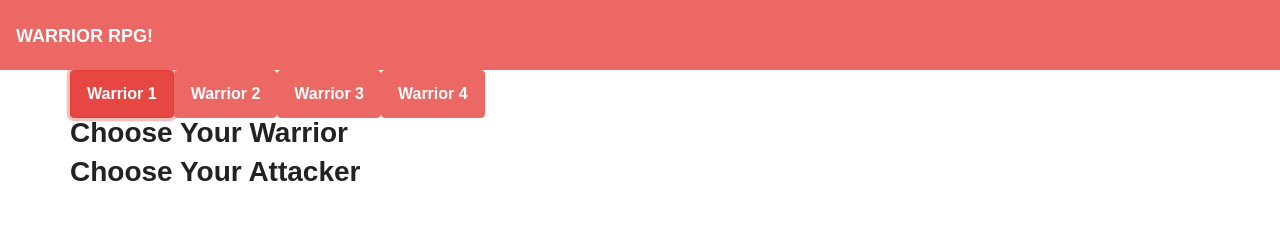
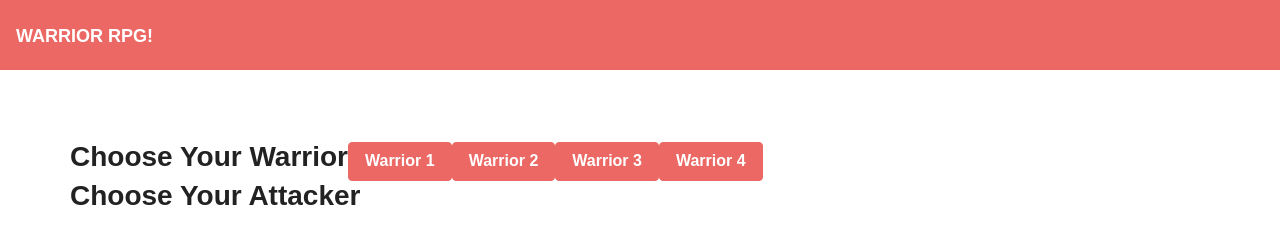
Before and after one commit to rkoskulics/week-4-challenge, a plain HTML site: page index.html in a window 1280 px wide. Both pictures are taken after a click on the button "Warrior 1". Drawn offline with nearby package versions, Linux system fonts and the light colour scheme; a web font is replaced by a local one.

Commit message:
Minor Changes

```diff
--- a/index.html
+++ b/index.html
@@ -17,10 +17,10 @@
 		<div class="row" id="row1">
 			<br>
 			<br>
-			<button id="warrior-1" type="button" class="btn btn-primary">Warrior 1</button>
-			<button id="warrior-2" type="button" class="btn btn-primary">Warrior 2</button>
-			<button id="warrior-3" type="button" class="btn btn-primary">Warrior 3</button>
-			<button id="warrior-4" type="button" class="btn btn-primary">Warrior 4</button>
+			<button id="warrior" type="button" class="btn btn-primary" value="1">Warrior 1</button>
+			<button id="warrior" type="button" class="btn btn-primary" value="2">Warrior 2</button>
+			<button id="warrior" type="button" class="btn btn-primary" value="3">Warrior 3</button>
+			<button id="warrior" type="button" class="btn btn-primary" value="4">Warrior 4</button>
 			<br>
 
 		</div>
--- a/javascript.js
+++ b/javascript.js
@@ -1,4 +1,16 @@
 $(document).ready(function(){
+
+var attacker = "";
+
+	function moveWarrior() {
+		$("button").detach().appendTo("#row2");
+	};
+
+	$("button").on("click", function(){
+		attacker = this.value;
+		moveWarrior(attacker);
+		console.log(this);
+	})
 
 
 
```
